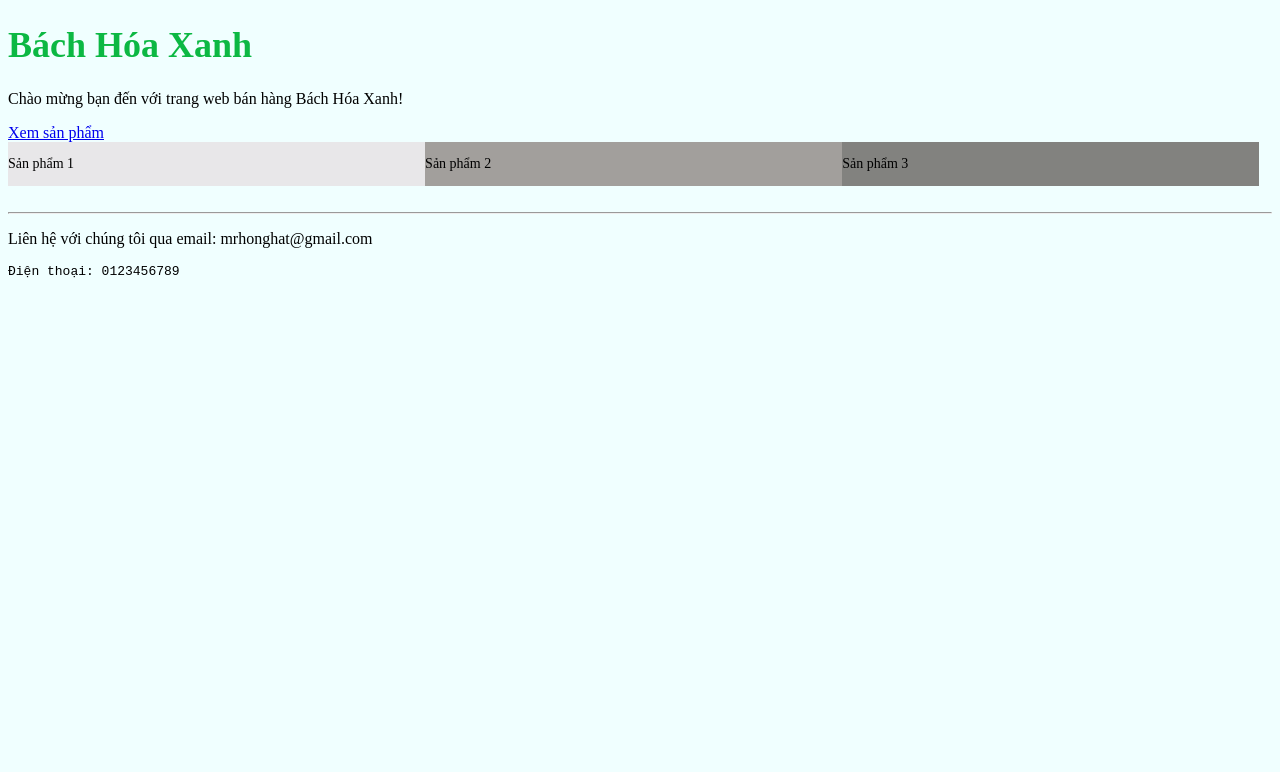
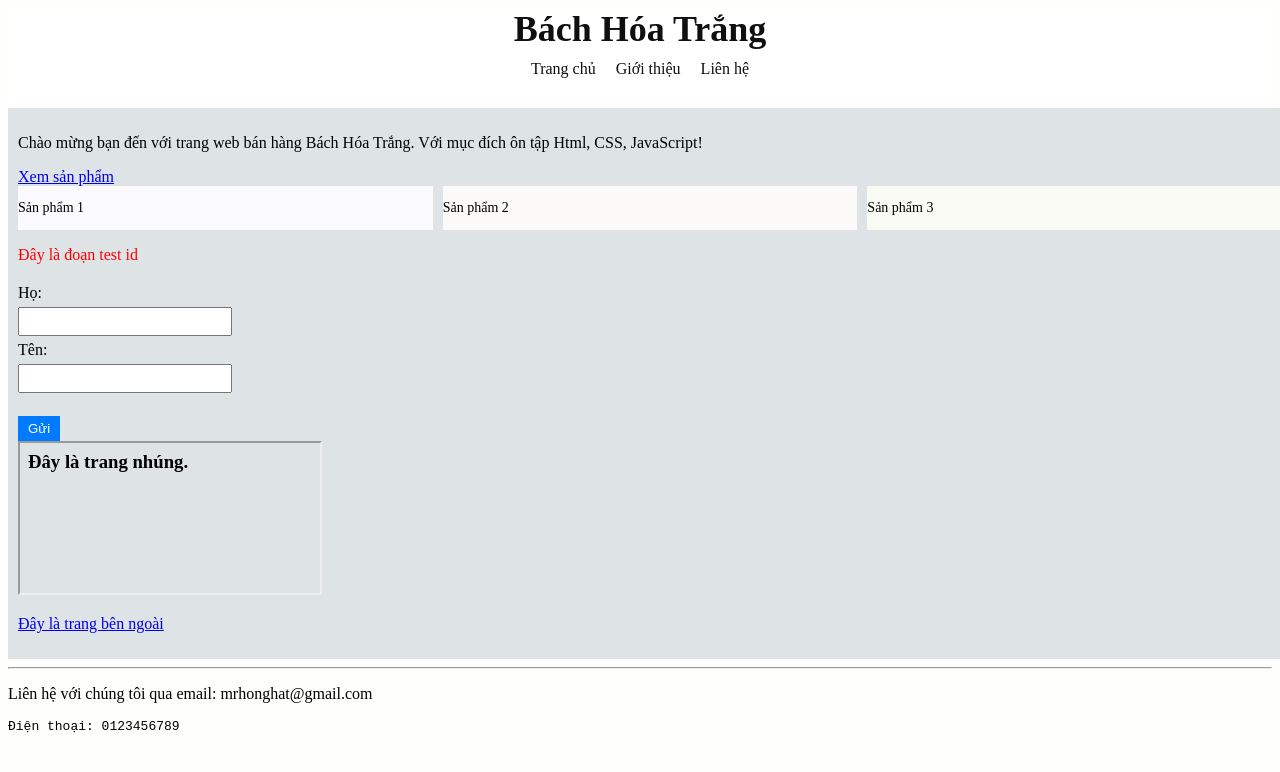
Before and after one commit to honghat/on-tap, a plain HTML site: page webbanhang/index.html in a window 1280 px wide. Drawn offline with Linux system fonts and the light colour scheme.

Commit message:
first commit

```diff
--- /dev/null
+++ b/webbanhang/demo_iframe.htm
@@ -0,0 +1 @@
+<h3>Đây là trang nhúng.</h3>
--- a/webbanhang/index.css
+++ b/webbanhang/index.css
@@ -3,16 +3,70 @@
     height: 100px;
 }
 h1 {
-    color: rgb(12, 184, 67);
+    color: rgb(15, 15, 15);
     font-size: 36px;
+}
+section{
+    width: 100%;
+    background-color: rgb(222, 227, 230);
+    padding: 10px;
 }
 div.mycontainer {
     width: 100%;
-    overflow: auto;
+    display: flex;
+    justify-content: space-between;
+    gap: 10px;
 }
 
 div.mycontainer div {
     font-size: 14px;
     width:33%;
-    float: left;
+    flex: 1;
 }
+#test{
+    color: red;
+}
+.header{
+    width: 100%;
+    height: 100px;
+    display: flex;
+    flex-direction: column;
+    align-items: center;
+    background-color: white;
+}
+
+.header h1{
+    margin: 0;
+}
+
+.header ul{
+    list-style-type: none;
+    padding: 0;
+    background-color: white;
+    display: flex;
+    gap: 20px;
+    margin: 10px 0 0 0;
+}
+.header ul li a{
+    text-decoration: none;
+    color: rgb(15, 15, 15);
+    font-weight: normal;
+}
+form{
+    margin-top: 20px;
+}
+form input[type="text"], form input[type="password"]{
+    padding: 5px;
+    margin: 5px 0;
+    width: 200px;
+}
+form input[type="submit"]{
+    padding: 5px 10px;
+    background-color: rgb(0, 123, 255);
+    color: white;
+    border: none;
+    cursor: pointer;
+}
+form input[type="submit"]:hover{
+    background-color: rgb(0, 90, 190);
+}
--- a/webbanhang/index.html
+++ b/webbanhang/index.html
@@ -1,37 +1,65 @@
-<!DOCTYPE html>
+<!DOCTYPE html> <!--html5-->
 <html>
 <head>
-<title>Trang chủ</title>
-<meta http-equiv="Content-Type" content="text/html; charset=UTF-8">
-<link rel="stylesheet"  type="text/css" href="index.css">
-<link rel="icon" type="image/x-icon" href="https://cdn.haitrieu.com/wp-content/uploads/2022/03/Logo-Bach-Hoa-Xanh-V.png">
-<h1>Bách Hóa Xanh</h1>
+<title>Trang chủ</title><!--Tiêu đề trang-->
+<meta http-equiv="Content-Type" content="text/html; charset=UTF-8"><!--Cài font unicode-->
+<meta name="viewport" content="width=device-width, initial-scale=1.0"><!--Cài đặt hiển thị trên di động-->
+<link rel="stylesheet"  type="text/css" href="index.css"><!--Cài css-->
+<link rel="icon" type="image/x-icon" href=""><!--Đưa icon và link file-->
 </head>
-<body style="background-color: azure;">
-<p>Chào mừng bạn đến với trang web bán hàng Bách Hóa Xanh!</p>
+<body style="background-color: rgb(254, 254, 253);">
+<header  class="header">
+<h1>Bách Hóa Trắng</h1>
+<ul>
+    <li><a href="demo_iframe.htm">Trang chủ</a></li>
+    <li><a href="#">Giới thiệu</a></li>
+    <li><a href="#">Liên hệ</a></li>
+</ul>
+</header>
+<section  class="section">
+<p>Chào mừng bạn đến với trang web bán hàng Bách Hóa Trắng. Với mục đích ôn tập Html, CSS, JavaScript!</p>
 <a href="https://www.bachhoaxanh.com/">Xem sản phẩm</a><br>
+ <!--Test css class, class có thể lặp lại-->
 <div class="mycontainer">
-    <div class="myitem" style="background-color: rgb(232, 231, 233);">
+    <div class="myitem" style="background-color: rgb(251, 250, 253);" onclick="mySanphamFunction(0)">
     <p>Sản phẩm 1</p>
     </div>
-    <div class="myitem" style="background-color: rgb(162, 159, 156);">
+    <div class="myitem" style="background-color: rgb(251, 250, 249);"onclick="mySanphamFunction(1)">
     <p>Sản phẩm 2</p>
     </div>
-    <div class="myitem" style="background-color: rgb(130, 130, 127);">
+    <div class="myitem" style="background-color: rgb(250, 250, 245);" onclick="mySanphamFunction(2)">
     <p>Sản phẩm 3</p>
     </div>
  </div>
-<br>
+ <!--Test css id, id là duy nhất-->
+ <div id="test">
+    <p>Đây là đoạn test id</p>
+ </div>
+<form action="/action_page.php">
+  <label for="fname">Họ:</label><br>
+  <input type="text" id="fname" name="fname" value=""><br>
+  <label for="lname">Tên:</label><br>
+  <input type="text" id="lname" name="lname" value=""><br><br>
+  <input type="submit" value="Gửi">
+</form>
+
+
+
+
+<!--Nhúng-->
+<iframe src="./demo_iframe.htm" name="iframe_a" title="Iframe Example"></iframe>
+<p><a href="https://www.bachhoaxanh.com/">Đây là trang bên ngoài</a></p>
+</section>
+<!--Phân trang có đường gạch ngang thì dùng hr-->
+<footer class="footer">
 <hr>
 <p>Liên hệ với chúng tôi qua email: mrhonghat@gmail.com</p>
 <pre>Điện thoại: 0123456789</pre>
+</footer>
+<!--Ví dụ sử dụng JavaScript-->
 <script>
-    function mySanphamFunction() {
-        var x=document.getElementsByClassName("myitem");
-        for (var i=0; i<x.length; i++) {
-            alert("Bạn đang chọn sản phẩm " + (i+1));
-        }
-
+    function mySanphamFunction(index) {
+        alert("Bạn đang chọn sản phẩm " + (index+1));
     }
 </script>
 </body>
```
